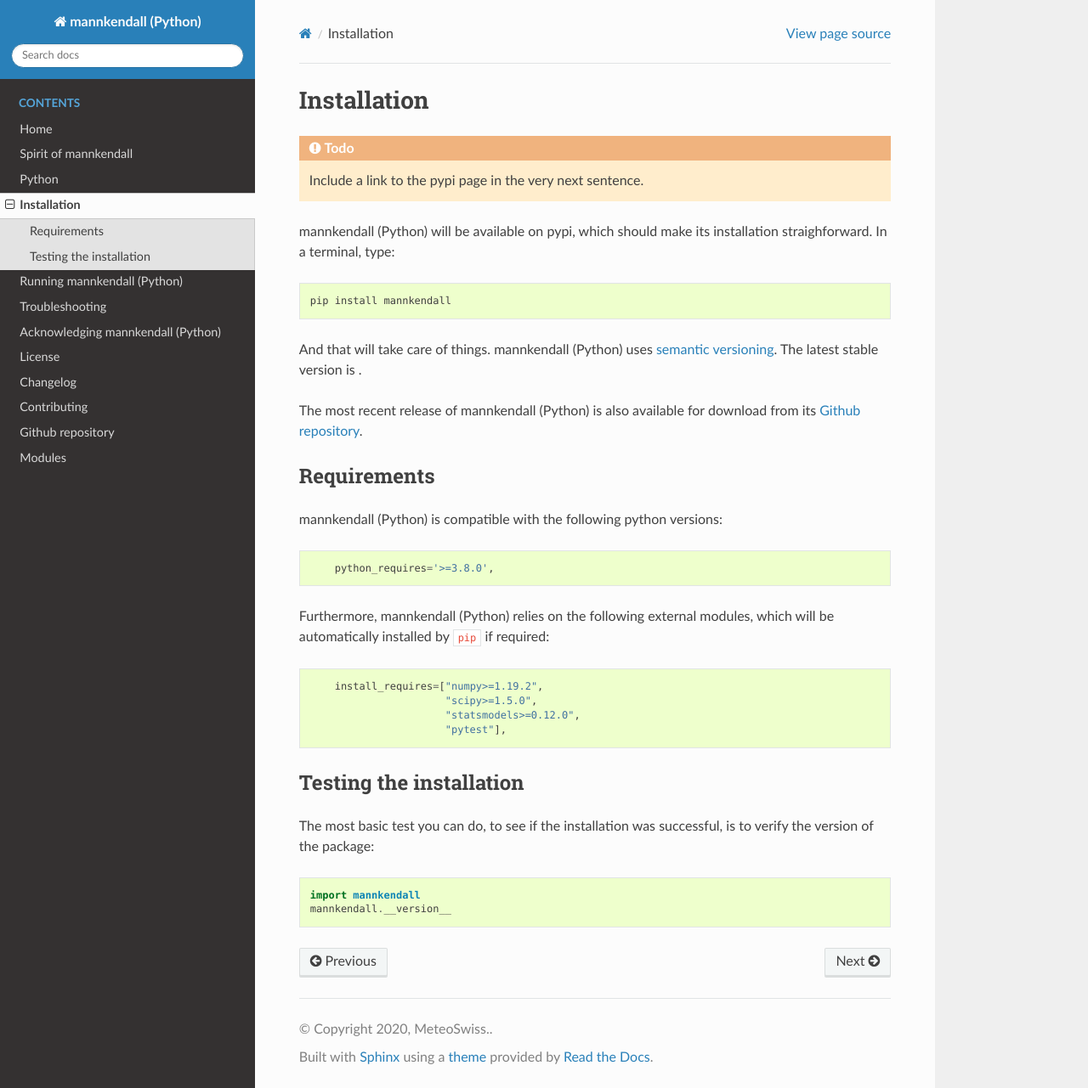
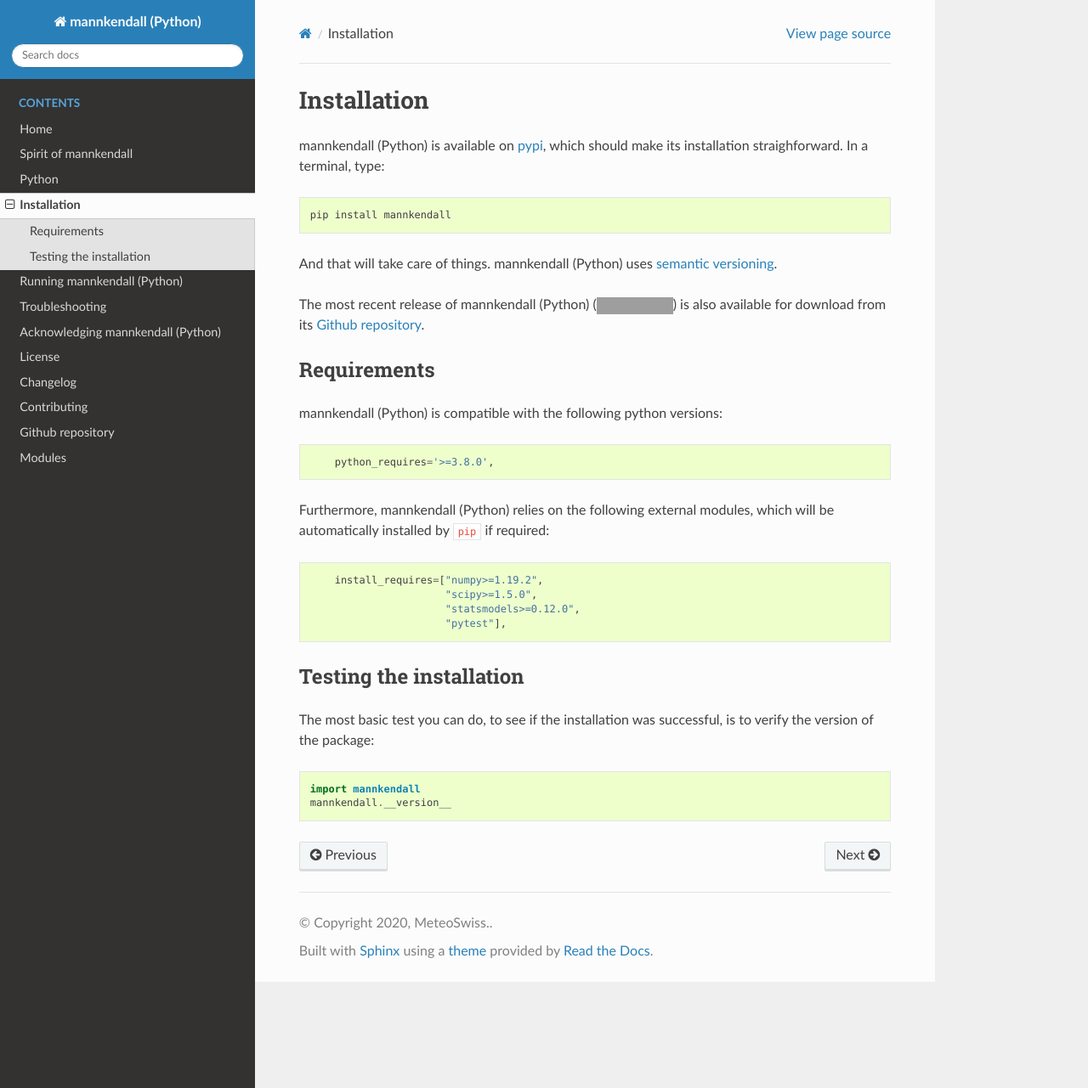
Before and after one commit to mannkendall/Python, a Sphinx documentation site: the page built from docs/source/installation.rst, in a window 1280 px wide and 1281 px high. Shown: the whole window at 85% size. Built offline with Sphinx 7.4.7 and the Read the Docs theme 2.0.0, drawn with Linux system fonts in a browser that asks for light colours; pages that are not in the unit, such as notebooks, are missing from menus; the version number could not be read and is left out; grey boxes are pictures that could not be loaded.

Commit message:
Minor docs update

```diff
--- a/docs/source/acknowledge.rst
+++ b/docs/source/acknowledge.rst
@@ -73,7 +73,3 @@
                        booktitle={9th Python in Science Conference},
                        year={2010},
                        }
-
-.. todo::
-
-    When the time comes, include here the link to the dedicated mannkendall article.
--- a/docs/source/installation.rst
+++ b/docs/source/installation.rst
@@ -3,21 +3,16 @@
 Installation
 ============
 
-.. todo::
-
-    Include a link to the pypi page in the very next sentence.
-
-|name| will be available on pypi, which should make its installation straighforward.
-In a terminal, type:
+|name| is available on `pypi <https://pypi.org/project/mannkendall/>`__, which should make its
+installation straighforward. In a terminal, type:
 
 .. code-block:: python
 
    pip install mannkendall
 
 And that will take care of things. |name| uses `semantic versioning <https://semver.org/>`_.
-The latest stable version is |version|.
 
-The most recent release of |name| is also available for download from its
+The most recent release of |name| (|github|) is also available for download from its
 `Github repository <https://github.com/mannkendall/Python/releases/latest/>`_.
 
 Requirements
```
